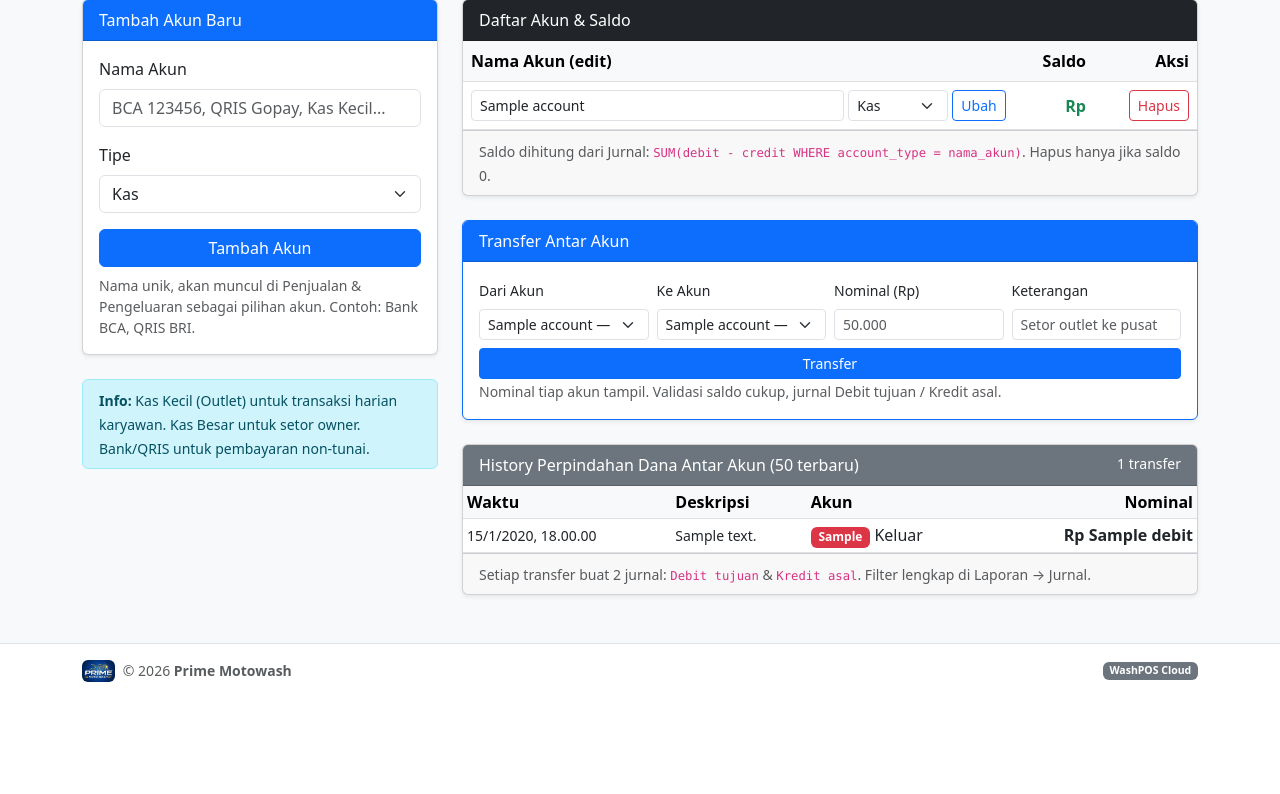
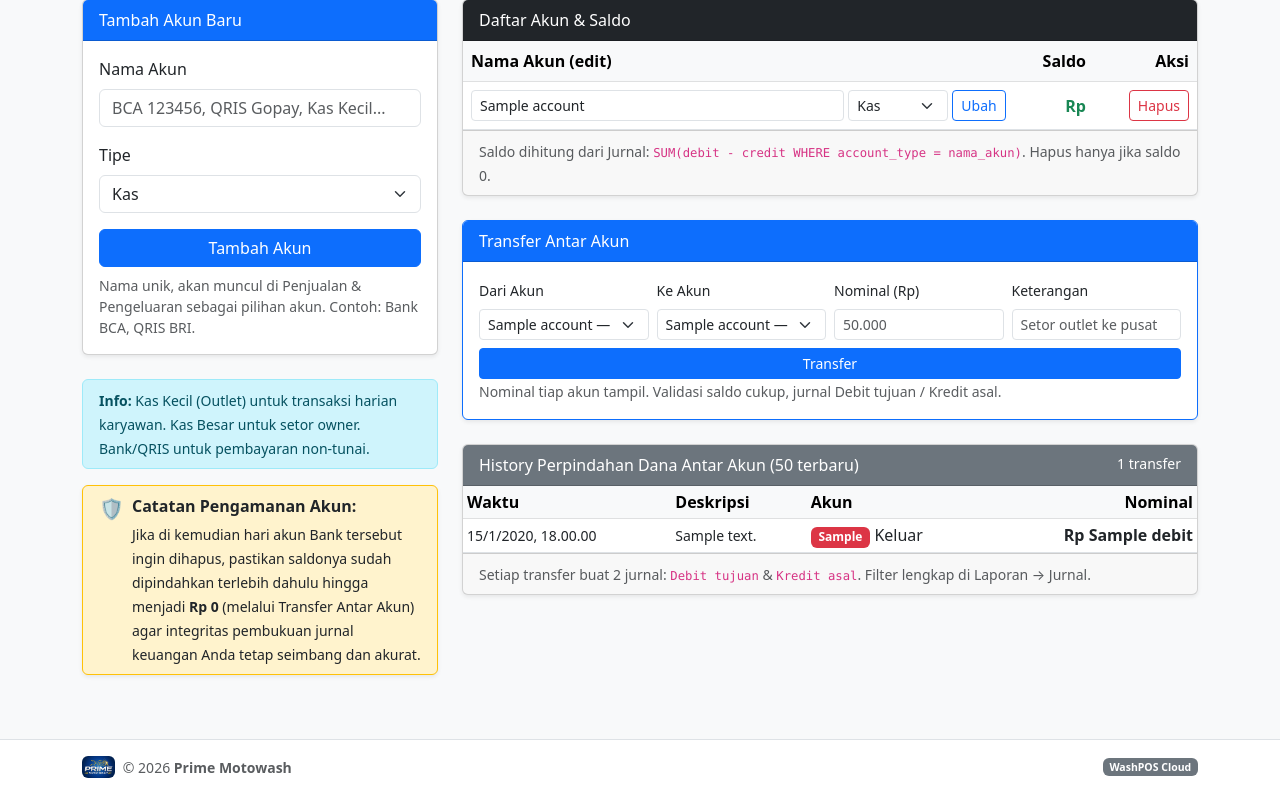
Before and after one commit to Sec1993/washpos, a Node server app: template views/akun.ejs in a window 1280 px wide. Shown: the part 141-935 px from the top of the page. Before the commit the page ends 823 px from the top, so only its background shows below. Run offline with Node 20, Linux system fonts and the light colour scheme; the template is opened without the code that fills it: most values are stand-ins (such as "Sample title", 1, 10 or a date in 2020); some libraries are stand-ins or nearby versions.

Commit message:
feat(akun): tambahkan banner catatan pengamanan saldo sebelum hapus akun

```diff
--- a/views/akun.ejs
+++ b/views/akun.ejs
@@ -30,6 +30,15 @@
         </div>
         <div class="alert alert-info py-2">
             <small><strong>Info:</strong> Kas Kecil (Outlet) untuk transaksi harian karyawan. Kas Besar untuk setor owner. Bank/QRIS untuk pembayaran non-tunai.</small>
+        </div>
+        <div class="alert alert-warning border-warning shadow-sm py-2">
+            <div class="d-flex align-items-start gap-2">
+                <span class="fs-5">🛡️</span>
+                <div>
+                    <strong class="d-block text-dark mb-1">Catatan Pengamanan Akun:</strong>
+                    <small class="text-dark">Jika di kemudian hari akun Bank tersebut ingin dihapus, pastikan saldonya sudah dipindahkan terlebih dahulu hingga menjadi <strong>Rp 0</strong> (melalui Transfer Antar Akun) agar integritas pembukuan jurnal keuangan Anda tetap seimbang dan akurat.</small>
+                </div>
+            </div>
         </div>
     </div>
 
```
